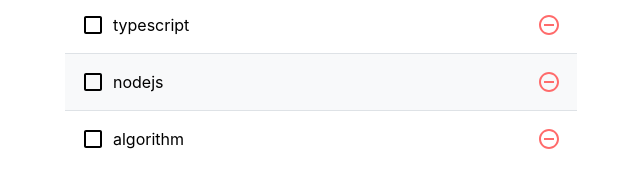
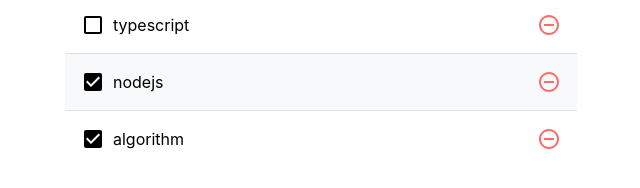
Before and after one commit to seilylook/react-typescript-todo-app, a React app: page / in a window 1280 px wide. Shown: the part 206-394 px from the top of the page, without its empty margins (319-959 px from the left). Built offline with nearby package versions, Linux system fonts and the light colour scheme.

Commit message:
todo done true:false 상태에 따른화면 체크 표시 구현

```diff
--- a/src/components/TodoListItem.tsx
+++ b/src/components/TodoListItem.tsx
@@ -4,6 +4,7 @@
   MdCheckBox,
   MdRemoveCircleOutline,
 } from 'react-icons/md';
+import cn from 'classnames';
 import './TodoListItem.scss';
 
 export type TodoItemProps = {
@@ -15,11 +16,13 @@
 };
 
 const TodoListItem = ({ todo }: TodoItemProps) => {
+  const { text, done } = todo;
+
   return (
     <div className="TodoListItem">
-      <div className="checkbox">
-        <MdCheckBoxOutlineBlank />
-        <div className="text">{todo.text}</div>
+      <div className={cn('checkbox', { done })}>
+        {done ? <MdCheckBox /> : <MdCheckBoxOutlineBlank />}
+        <div className="text">{text}</div>
       </div>
       <div className="remove">
         <MdRemoveCircleOutline />
```
Also changed, not shown: 1 other file (tests, documents, lock files or other folders).
